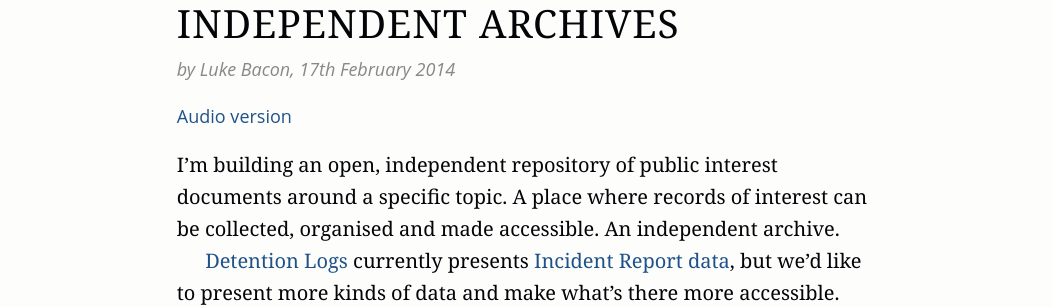
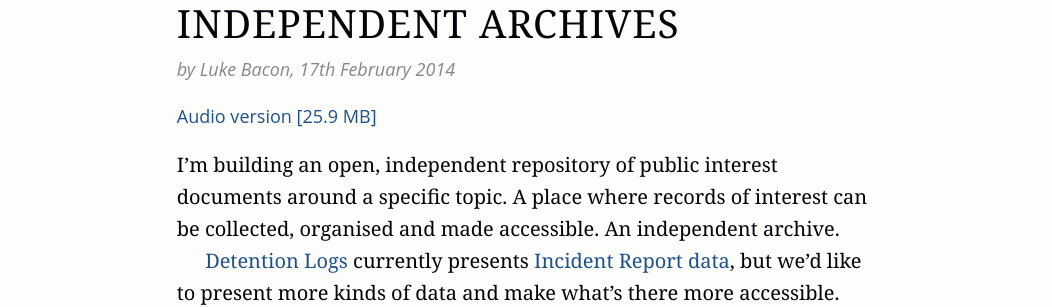
Before and after one commit to equivalentideas/home, a Jekyll site: the page built from _posts/2014-02-17-approaching-principles-for-independent-archives.markdown, in a window 1280 px wide and 900 px high. Shown: the part 216-523 px from the top of the window, without its empty margins (113-1165 px from the left). Built offline with Jekyll 4.4.1, drawn with Linux system fonts in a browser that asks for light colours; nearby versions of some CDN libraries; Markdown is read by kramdown in place of the engine named in the settings; comment, search, counter and statistics services are not loaded.

Commit message:
add file size and ogg link to post

```diff
--- a/_posts/2014-02-17-approaching-principles-for-independent-archives.markdown
+++ b/_posts/2014-02-17-approaching-principles-for-independent-archives.markdown
@@ -6,6 +6,8 @@
 description: "What should an independent archive do? Some starter ideas and an invitation for contributions."
 comments: true
 audio-mp3: https://ia601405.us.archive.org/27/items/ApproachingPrinciplesForIndependentArchivesLukeBacon2014/ApproachingPrinciplesForIndependentArchives_LukeBacon_2014.mp3
+audio-mp3-size: 25.9 MB
+audio-ogg: https://archive.org/download/ApproachingPrinciplesForIndependentArchivesLukeBacon2014/ApproachingPrinciplesForIndependentArchives_LukeBacon_2014.ogg
 ---
 
 I'm building an open, independent repository of public interest documents around a specific topic. A place where records of interest can be collected, organised and made accessible. An independent archive.
```
